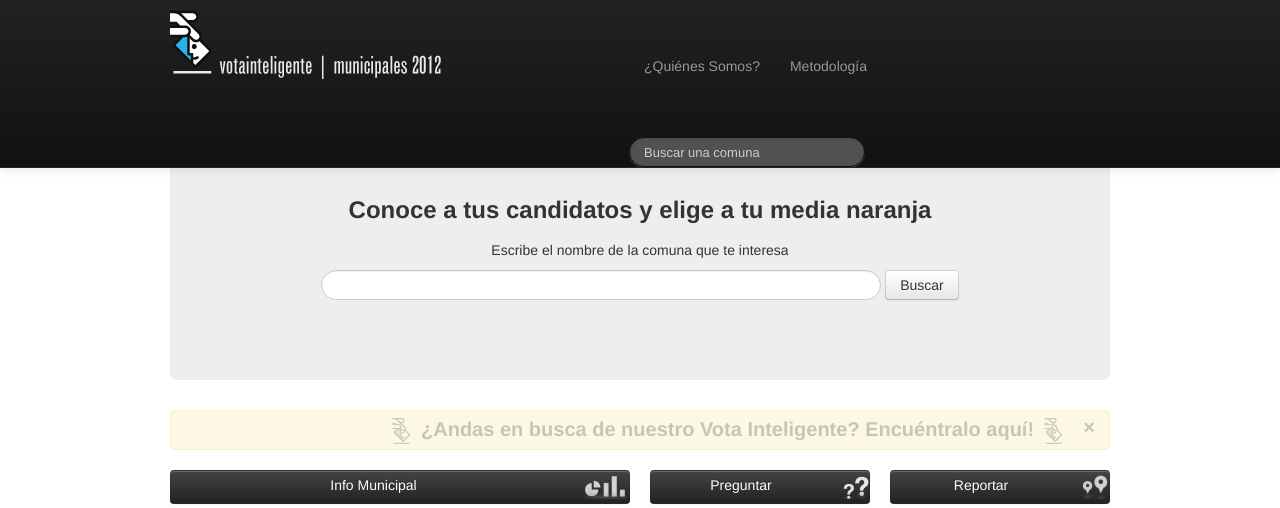
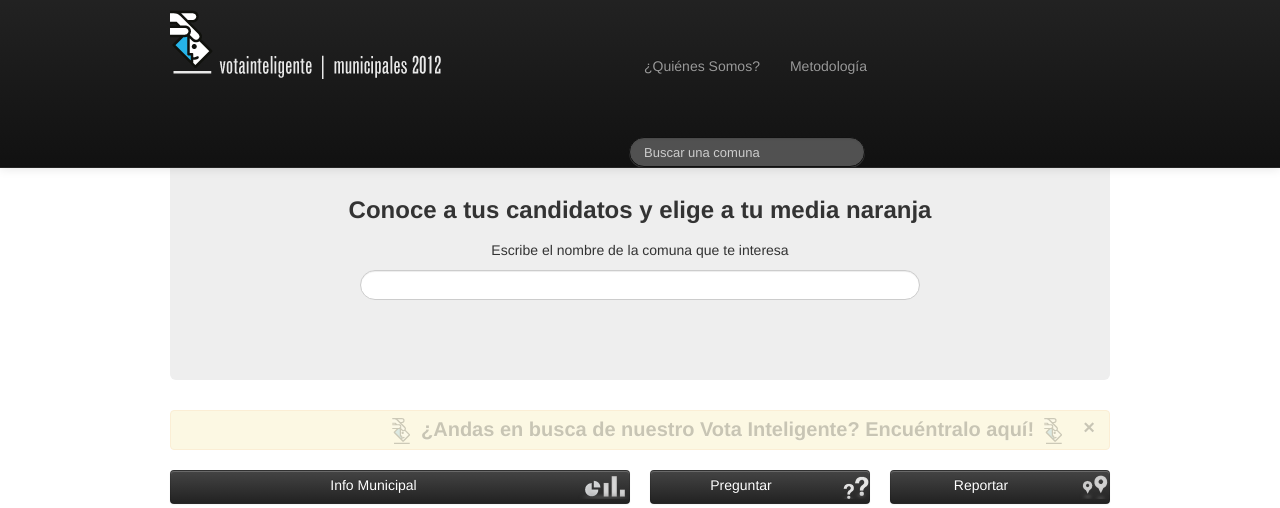
Before and after one commit to ciudadanointeligente/votainteligente, a Django app: template municipales2012/templates/home.html in a window 1280 px wide. Shown: the top 508 px of the page. Run offline with Django 3.2, Linux system fonts and the light colour scheme; the template is opened without the code that fills it: values that come from a table or form of the project are taken from there, others are empty; data comes from the database, SQL or seed files in the repository; parts of the project's set-up code (start-up, migrations or seed data) failed here and were passed over; some libraries are stand-ins or nearby versions.

Commit message:
Linking searcher in home

```diff
--- a/municipales2012/templates/home.html
+++ b/municipales2012/templates/home.html
@@ -53,7 +53,6 @@
                 <h3> <center>Conoce a tus candidatos y elige a tu media naranja </center></h3>
                 <center><form class="form-search"> <p> Escribe el nombre de la comuna que te interesa</p>
                 <input type="text" id="comunas-search" class="input-xxlarge search-query">
-                <button type="submit" class="btn">Buscar</button>
                 </form> </center> </div>
 
          <div class=" alertaVota alert fade in">
@@ -161,7 +160,7 @@
 		$( "#comunas-search" ).autocomplete({
 		   select: function(event, ui) {
 		   	$( "#comunas-search" ).val( ui.item.label );
-		   	console.log(ui.item.slug)
+		   	window.location = '/'+ui.item.value;
 		   	return false;
 		   }
 		});
```
